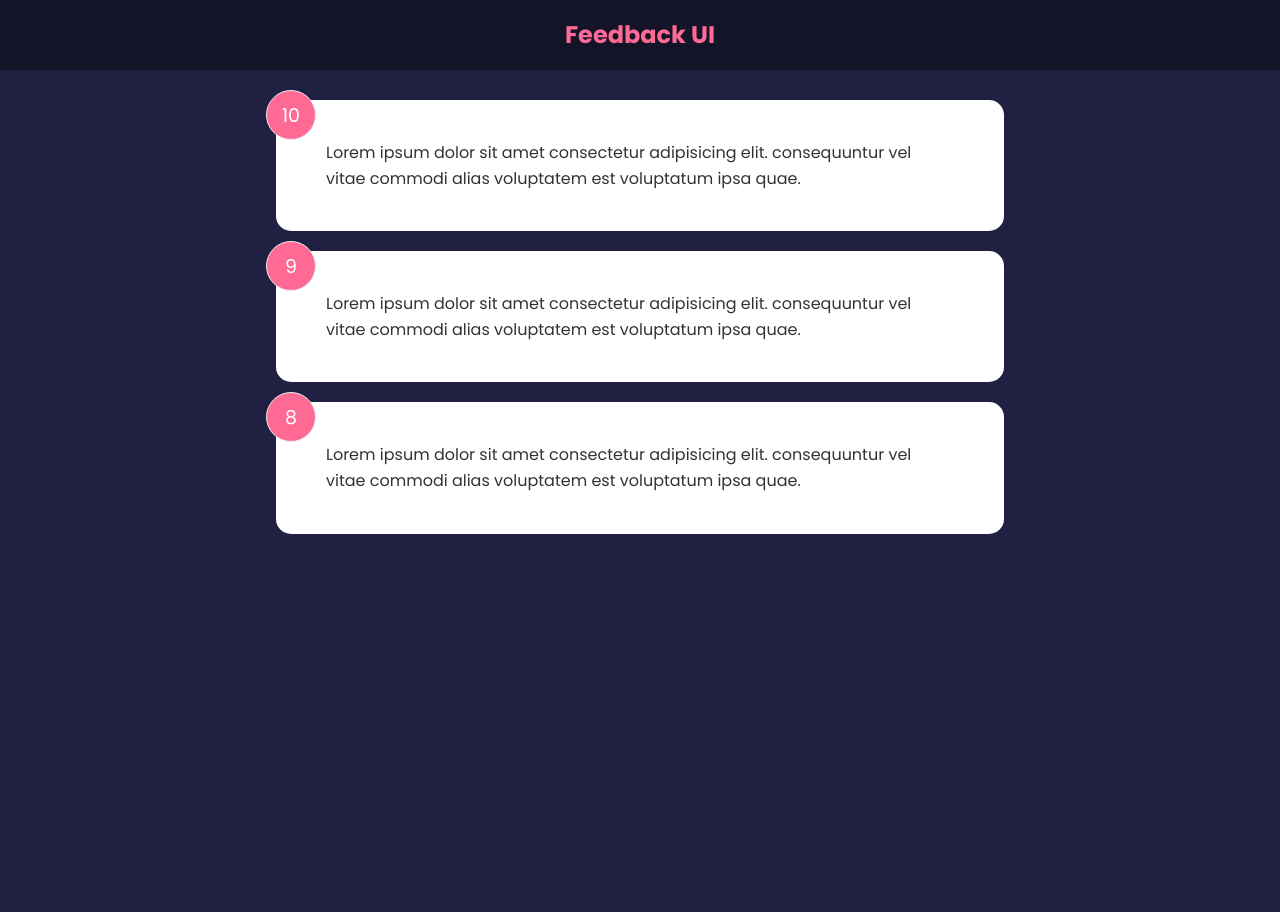
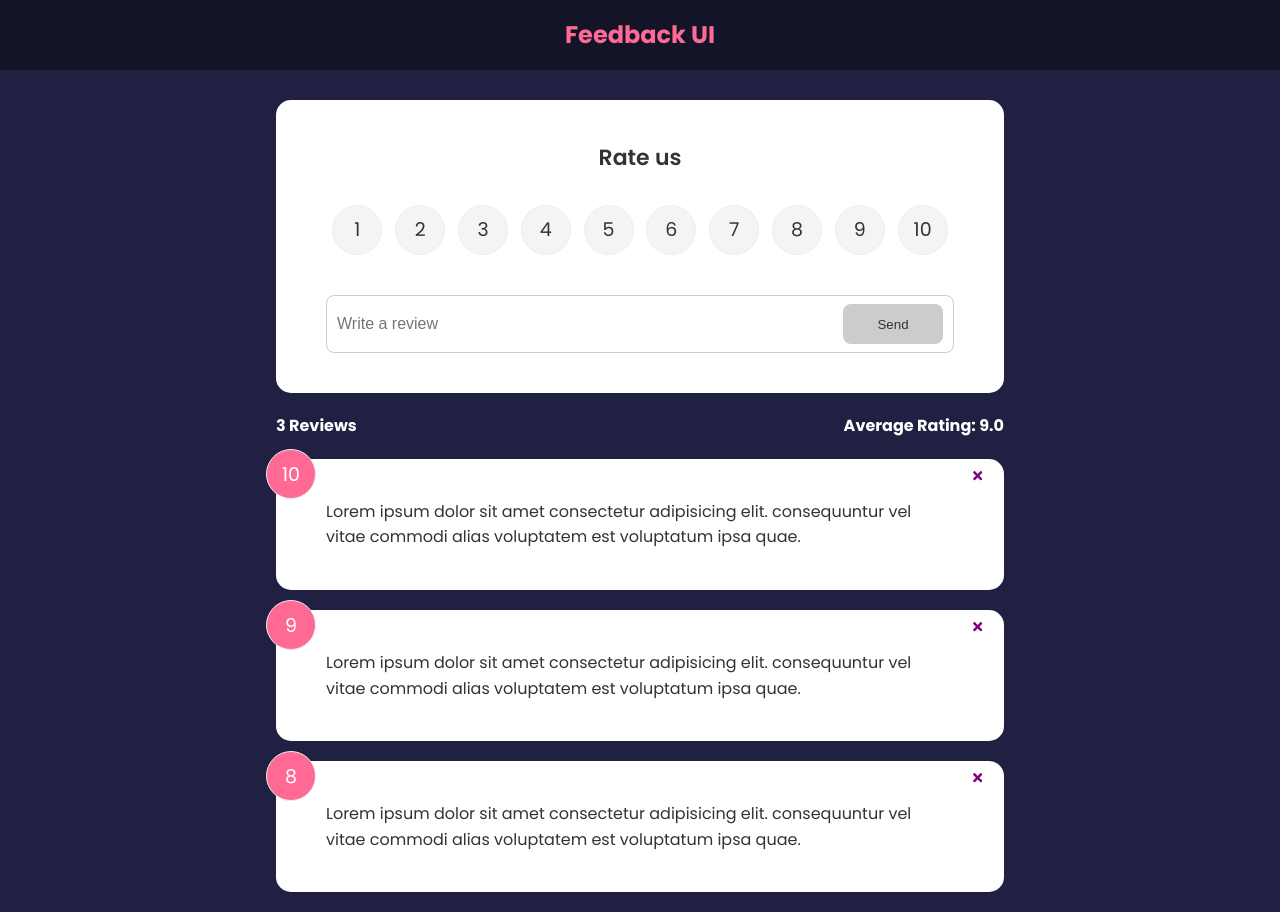
Before and after one commit to Justin-Jingcheng-Peng/feedback-app, a React (Create React App) app: page / in a window 1280 px wide. Before the commit the page ends 800 px from the top, so only its background shows below. Built offline with nearby package versions, Linux system fonts and the light colour scheme.

Commit message:
progressing

```diff
--- a/package.json
+++ b/package.json
@@ -8,6 +8,8 @@
     "@testing-library/user-event": "^13.5.0",
     "react": "^18.1.0",
     "react-dom": "^18.1.0",
+    "react-icon": "^1.0.0",
+    "react-icons": "^4.3.1",
     "react-scripts": "5.0.1",
     "web-vitals": "^2.1.4"
   },
--- a/src/App.js
+++ b/src/App.js
@@ -2,13 +2,24 @@ import { useState } from "react"
 import Header from "./components/Header"
 import FeedbackList from "./components/FeedbackList"
 import FeedbackData from "./data/FeedbackData"
+import FeedbackStats from "./components/FeedbackStats"
+import FeedbackForm from "./components/FeedbackForm"
 function App(){
     const [feedback, setFeedback] = useState(FeedbackData)
+    const deleteFeedback = (id) => {
+        if(window.confirm("Are u sure?")){
+            setFeedback(feedback.filter((item) => item.id != id))
+        }
+    }
     return (
         <>
         <Header  />
         <div className="container">
-            <FeedbackList feedback={feedback} />
+            <FeedbackForm />
+            <FeedbackStats feedback={feedback} />
+            <FeedbackList feedback={feedback}
+            handleDelete={deleteFeedback}
+             />
         </div>
         </>
     )
--- /dev/null
+++ b/src/components/FeedbackForm.jsx
@@ -0,0 +1,43 @@
+import React from 'react'
+import Card from './shared/Card'
+import {useState} from 'react'
+import Button from './shared/Button'
+import RatingSelect from './RatingSelect'
+function FeedbackForm() {
+    const [text, setText] = useState('')
+    const [rating,setRating] = useState(10)
+    const [btnDisabled, setBtnDisabled] = useState(true)
+    const [message, setMessage] = useState('')
+    const handleTextChange = (e) => {
+        if (text === ''){
+            setBtnDisabled(true)
+            setMessage(null)
+        } else if(text != '' && text.trim().length <= 8){
+            setMessage('At least 10 char')
+            setBtnDisabled(true)
+        } else{
+            setMessage(null)
+            setBtnDisabled(false)
+        }
+        setText(e.target.value)
+    }
+  return (
+    <Card>
+        <form>
+            <h2>Rate us</h2>
+            <RatingSelect select={(rating) => setRating(rating)}/>
+            <div className='input-group'>
+                <input
+                onChange={handleTextChange}
+                type='text'
+                placeholder='Write a review'
+                value={text} />
+                <Button type="submit" version='secondary' isDisabled={btnDisabled}>Send</Button>
+            </div>
+            {message && <div className='message'>{message}</div>}
+        </form>
+    </Card>
+  )
+}
+
+export default FeedbackForm
--- a/src/components/FeedbackItem.jsx
+++ b/src/components/FeedbackItem.jsx
@@ -1,12 +1,19 @@
-
-function FeedbackItem({item}) {
+import {FaTimes} from 'react-icons/fa'
+import Card from "./shared/Card"
+import PropTypes from 'prop-types'
+function FeedbackItem({item, handleDelete}) {
 
     return (
-
-        <div className="card">
+        <Card>
             <div className="num-display">{item.rating}</div>
+            <button onClick={() => handleDelete(item.id)} className='close'>
+                <FaTimes color='purple'/>
+            </button>
             <div className="text-display">{item.text}</div>
-        </div>
+        </Card>
     )
 }
+FeedbackItem.propTypes = {
+    item: PropTypes.object.isRequired,
+}
 export default FeedbackItem
--- a/src/components/FeedbackList.jsx
+++ b/src/components/FeedbackList.jsx
@@ -1,11 +1,15 @@
 import FeedbackItem from './FeedbackItem'
-function FeedbackList({feedback}) {
+import PropTypes from 'prop-types'
+function FeedbackList({feedback, handleDelete}) {
     if (!feedback || feedback.length === 0){
         return <p>No feedback yet</p>
     }
     return <div className='feedback-list'>
         {feedback.map((item) => (
-            <FeedbackItem key={item.id} item={item} />
+            <FeedbackItem key={item.id}
+            item={item}
+            handleDelete={handleDelete}
+            />
         ))}
     </div>
 }
--- /dev/null
+++ b/src/components/FeedbackStats.jsx
@@ -0,0 +1,18 @@
+import React from 'react'
+
+import PropTypes from 'prop-types'
+function FeedbackStats({feedback}) {
+    let average =
+    feedback.reduce((acc, cur) => {
+        return acc + cur.rating
+    }, 0) / feedback.length
+    average = average.toFixed(1)
+    return (<div className='feedback-stats'>
+                <h4>{feedback.length} Reviews</h4>
+                <h4>Average Rating: {isNaN(average) ? 0:average}</h4>
+            </div>)
+}
+FeedbackStats.propTypes = {
+    feedback: PropTypes.array.isRequired,
+}
+export default FeedbackStats
--- /dev/null
+++ b/src/components/RatingSelect.jsx
@@ -0,0 +1,28 @@
+function RatingSelect({ select, selected }) {
+
+
+    const handleChange = (e) => {
+      select(+e.currentTarget.value)
+    }
+
+
+    return (
+      <ul className='rating'>
+        {Array.from({ length: 10 }, (_, i) => (
+          <li key={`rating-${i + 1}`}>
+            <input
+              type='radio'
+              id={`num${i + 1}`}
+              name='rating'
+              value={i + 1}
+              onChange={handleChange}
+              checked={selected === i + 1}
+            />
+            <label htmlFor={`num${i + 1}`}>{i + 1}</label>
+          </li>
+        ))}
+      </ul>
+    )
+  }
+
+  export default RatingSelect
--- /dev/null
+++ b/src/components/shared/Button.jsx
@@ -0,0 +1,22 @@
+import React from 'react'
+import PropTypes from 'prop-types'
+function Button({children, version, type, isDisabled}) {
+  return (
+    <button type={type} disabled={isDisabled} className={`btn btn-${version}`}>
+        {children}
+    </button>
+  )
+}
+Button.defaultProps = {
+    version: 'primary',
+    type: 'button',
+    isDisabled: false
+}
+Button.propTypes = {
+    children: PropTypes.node.isRequired,
+    version: PropTypes.string,
+    type: PropTypes.string,
+    isDisabled: PropTypes.bool,
+}
+
+export default Button
--- /dev/null
+++ b/src/components/shared/Card.jsx
@@ -0,0 +1,17 @@
+import React from 'react'
+import PropTypes from 'prop-types'
+
+function Card({children, reverse}) {
+  return (
+    <div className={`card ${reverse && 'reverse'}`}>{children}</div>
+  )
+}
+Card.defaultProps = {
+    reverse: false,
+  }
+
+Card.propTypes = {
+    children: PropTypes.node.isRequired,
+    reverse: PropTypes.bool,
+}
+export default Card
```
Also changed, not shown: 1 other file (tests, documents, lock files or other folders).
